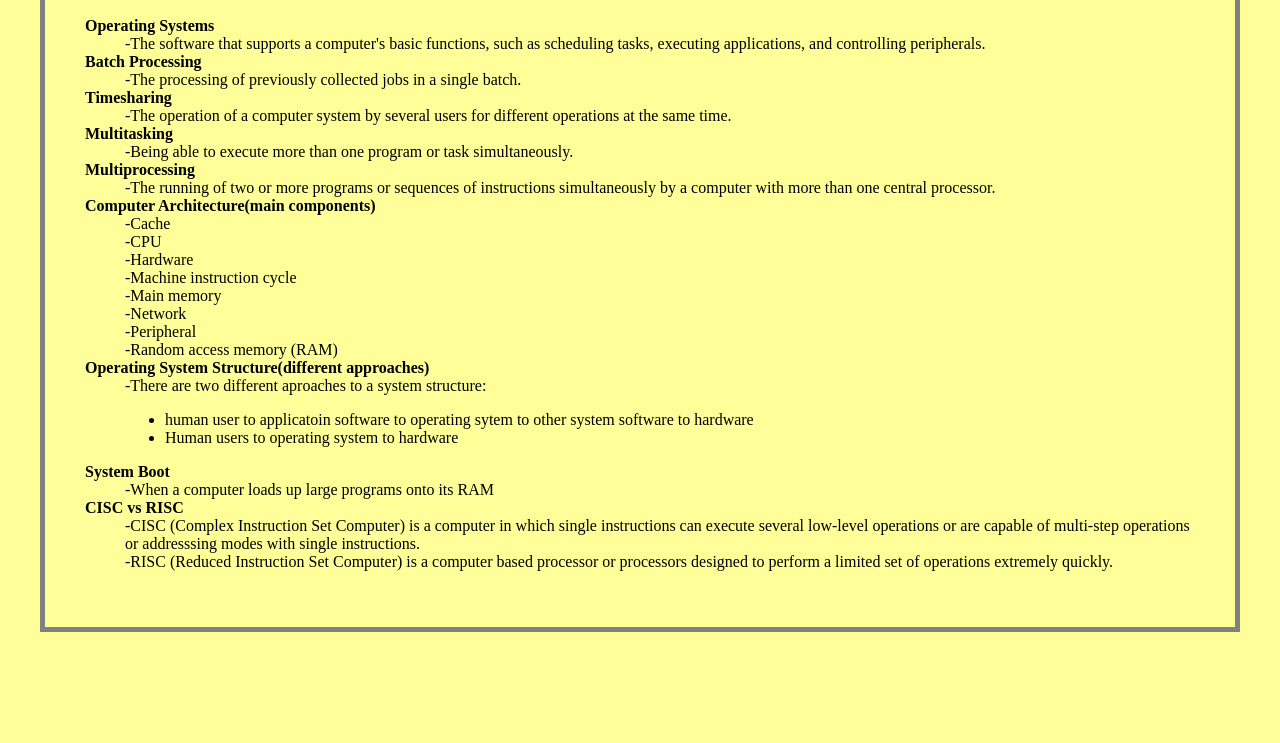
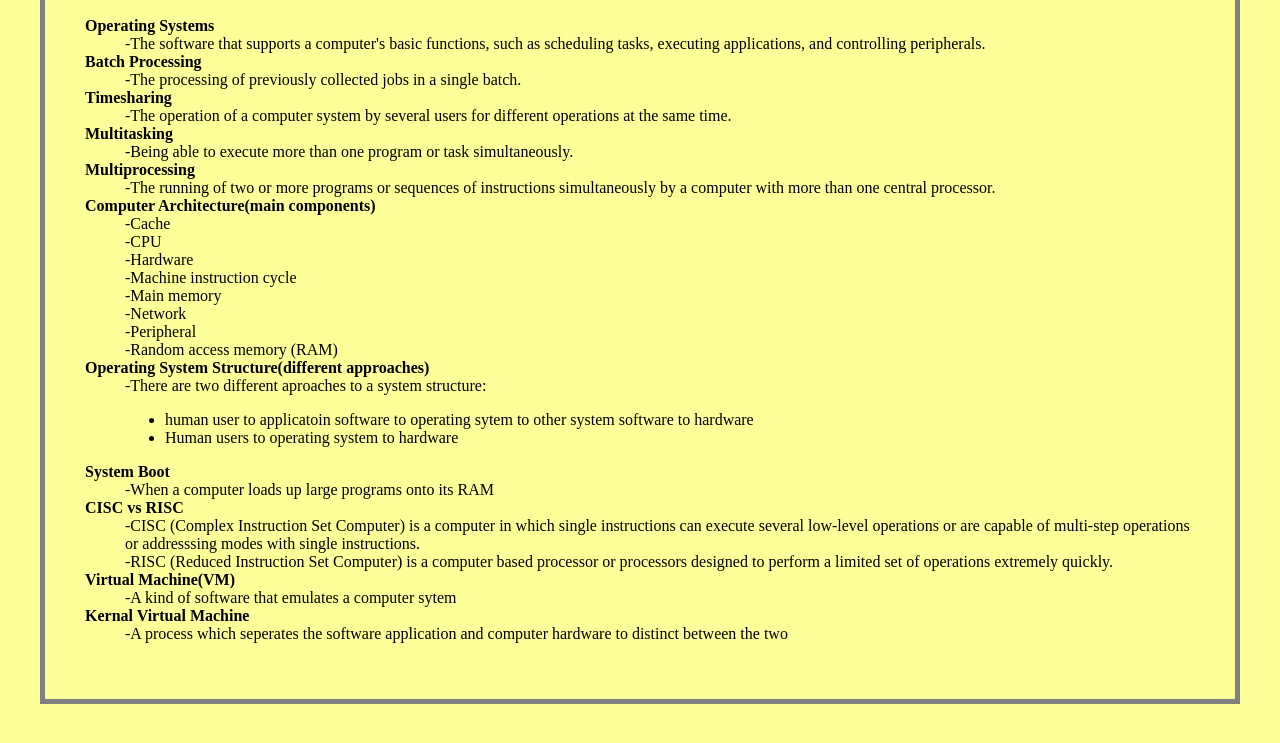
Before and after one commit to omarnas1/websites, a plain HTML site: page gdw/operating_systems.html in a window 1280 px wide. Shown: the part 195-938 px from the top of the page. Before the commit the page ends 867 px from the top, so only its background shows below. Drawn offline with Linux system fonts and the light colour scheme.

Commit message:
two new definitions added to operating_systems.html

```diff
--- a/gdw/operating_systems.html
+++ b/gdw/operating_systems.html
@@ -46,6 +46,10 @@ dt {
   <dt>CISC vs RISC</dt>
     <dd>-CISC (Complex Instruction Set Computer) is a computer in which single instructions can execute several low-level operations or are capable of multi-step operations or addresssing modes with single instructions.</dd>
     <dd>-RISC (Reduced Instruction Set Computer) is a computer based processor or processors designed to perform a limited set of operations extremely quickly.</dd>
+  <dt>Virtual Machine(VM)<dt>
+    <dd>-A kind of software that emulates a computer sytem</dd>
+  <dt> Kernal Virtual Machine</dt>
+    <dd>-A process which seperates the software application and computer hardware to distinct between the two</dd>
 </dl>
 
 </body>
```
